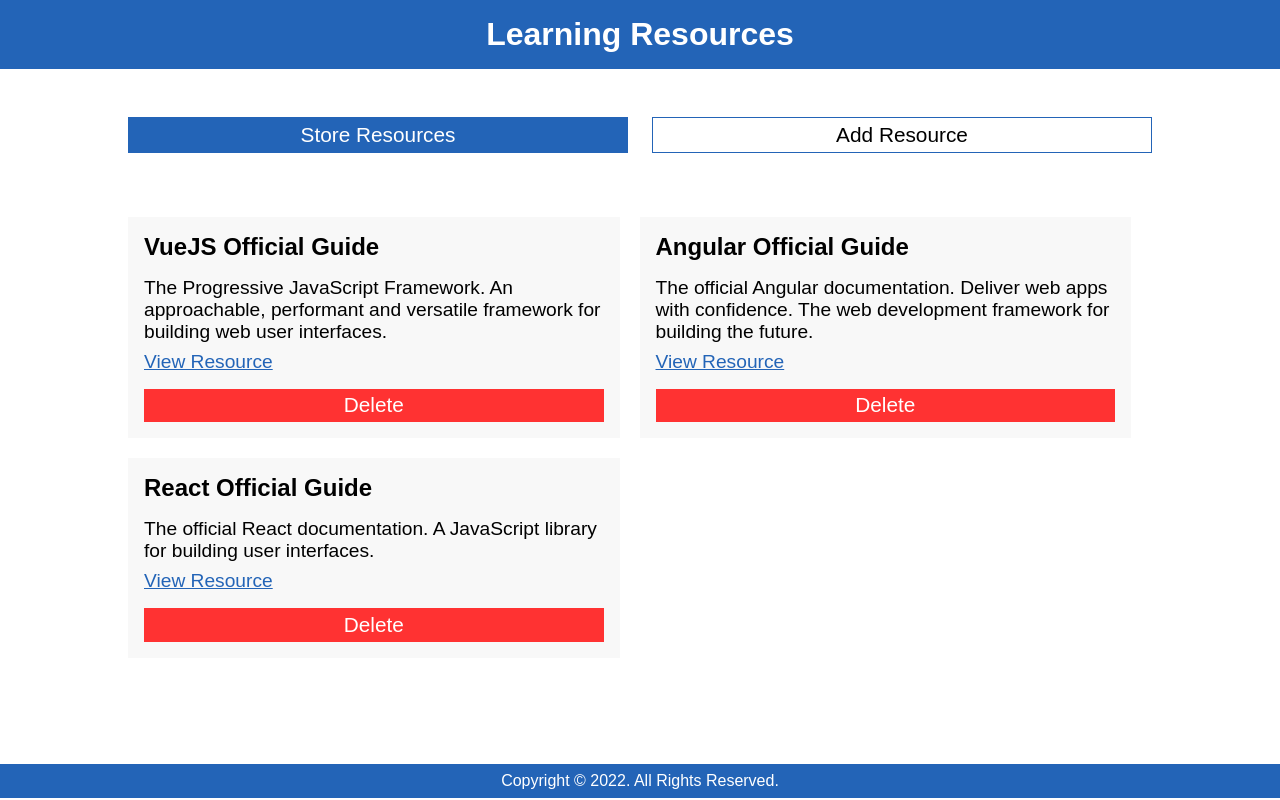
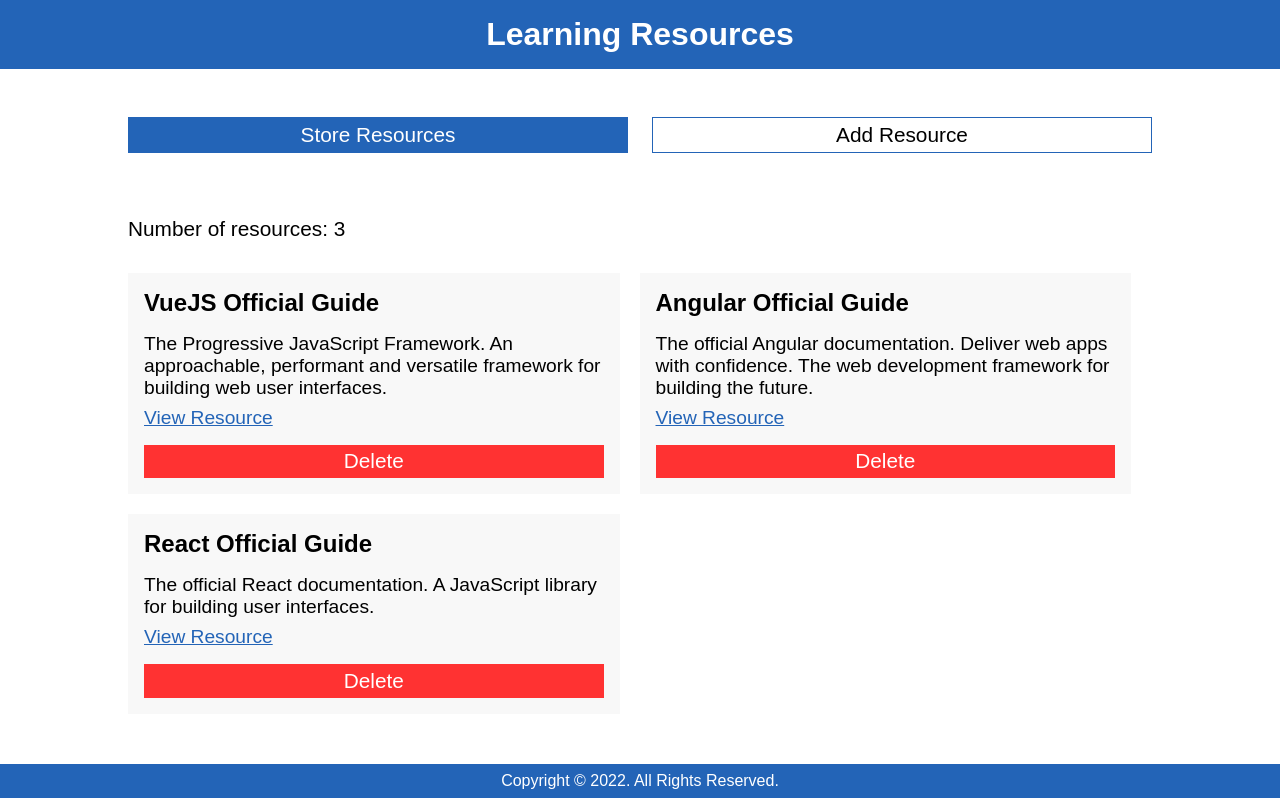
Before and after one commit to GeorgiosDoudouliakis/learning-resources, a Vue app: page / in a window 1280 px wide. Built offline with nearby package versions, Linux system fonts and the light colour scheme.

Commit message:
feat: Add number of resources on stored resources component and move some styles from base layout component into main tag

```diff
--- a/src/App.vue
+++ b/src/App.vue
@@ -74,6 +74,8 @@
   }
 
   main {
+    width: 80vw;
+    margin: auto;
     min-height: calc(100vh - 105px);
   }
 
--- a/src/components/base/BaseLayout.vue
+++ b/src/components/base/BaseLayout.vue
@@ -19,7 +19,5 @@
     flex-direction: row;
     flex-wrap: wrap;
     gap: 20px;
-    width: 80vw;
-    margin: auto;
   }
 </style>
--- a/src/views/StoredResources.vue
+++ b/src/views/StoredResources.vue
@@ -1,4 +1,5 @@
 <template>
+  <p>Number of resources: {{ resources.length }}</p>
   <base-layout>
     <BaseResource v-for="resource in resources" :key="resource.id" :resource="resource"/>
   </base-layout>
@@ -21,3 +22,11 @@
   inject: ['resources']
 })
 </script>
+
+<style scoped lang="scss">
+  p {
+    font-size: 1.3rem;
+    width: 80vw;
+    margin: 0 auto 2rem auto;
+  }
+</style>
```
